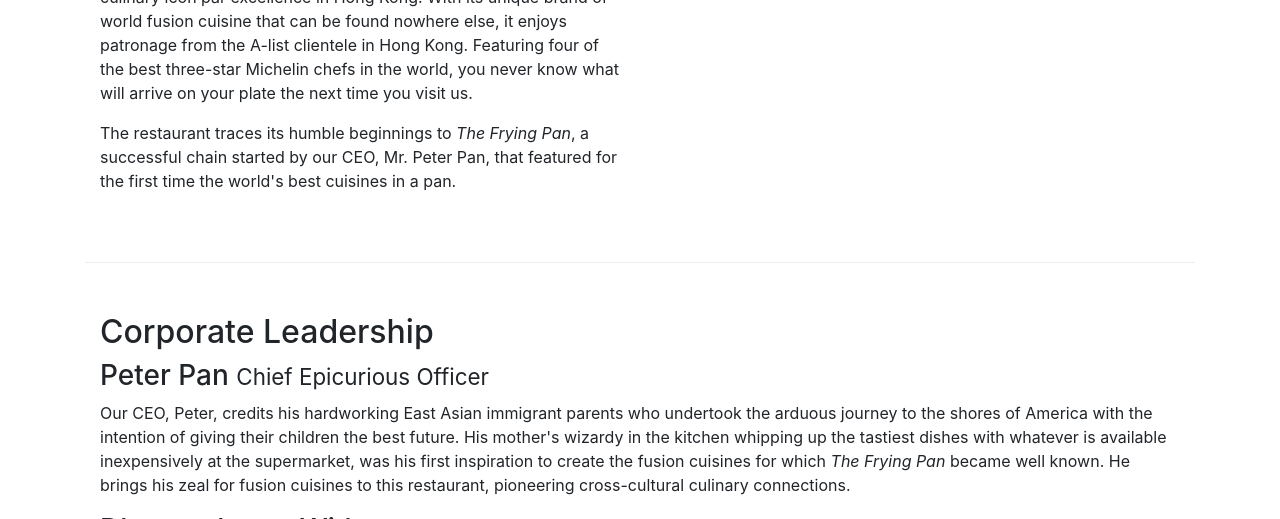
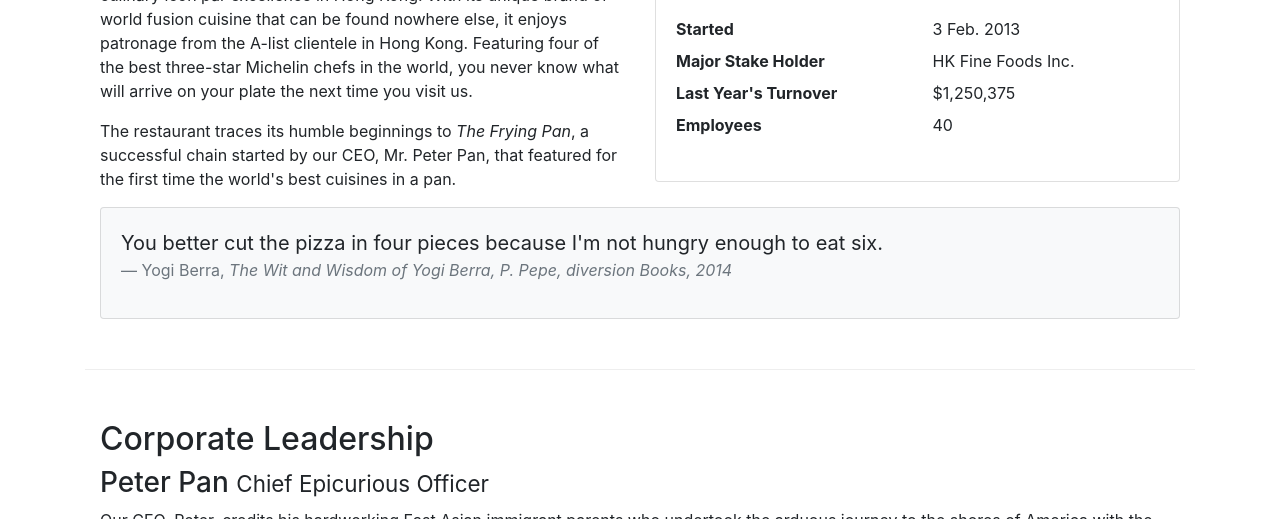
Before and after one commit to Jayshil-Patel/Front-End-Web-UI-Frameworks-and-Tools-Bootstrap-4, a website: page aboutus.html in a window 1280 px wide. Shown: the part 602-1121 px from the top of the page. Drawn offline with nearby package versions, Linux system fonts and the light colour scheme.

Commit message:
updated aboutus

```diff
--- a/aboutus.html
+++ b/aboutus.html
@@ -105,6 +105,33 @@
             Peter Pan, that featured for the first time the world's best
             cuisines in a pan.
           </p>
+        </div>
+        <div class="col-sm">
+          <div class="card">
+            <h3 class="card-header bg-primary text-white">Facts At a glance</h3>
+            <div class="card-body">
+              <dl class="row">
+                <dt class="col-6">Started</dt>
+                <dd class="col-6">3 Feb. 2013</dd>
+                <dt class="col-6">Major Stake Holder</dt>
+                <dd class="col-6">HK Fine Foods Inc.</dd>
+                <dt class="col-6">Last Year's Turnover</dt>
+                <dd class="col-6">$1,250,375</dd>
+                <dt class="col-6">Employees</dt>
+                <dd class="col-6">40</dd>
+              </dl>
+            </div>
+          </div>
+        </div>
+        <div class="col-12">
+          <div class="card card-body bg-light">
+            <blockquote class="blockquote">
+              <p class="mb-0">You better cut the pizza in four pieces because I'm not hungry enough to eat six.</p>
+              <footer class="blockquote-footer">Yogi Berra,
+                <cite title="Source Title">The Wit and Wisdom of Yogi Berra, P. Pepe, diversion Books, 2014</cite>
+              </footer>
+            </blockquote>
+          </div>
         </div>
       </div>
       <div class="row row-content align-items-center">
```
